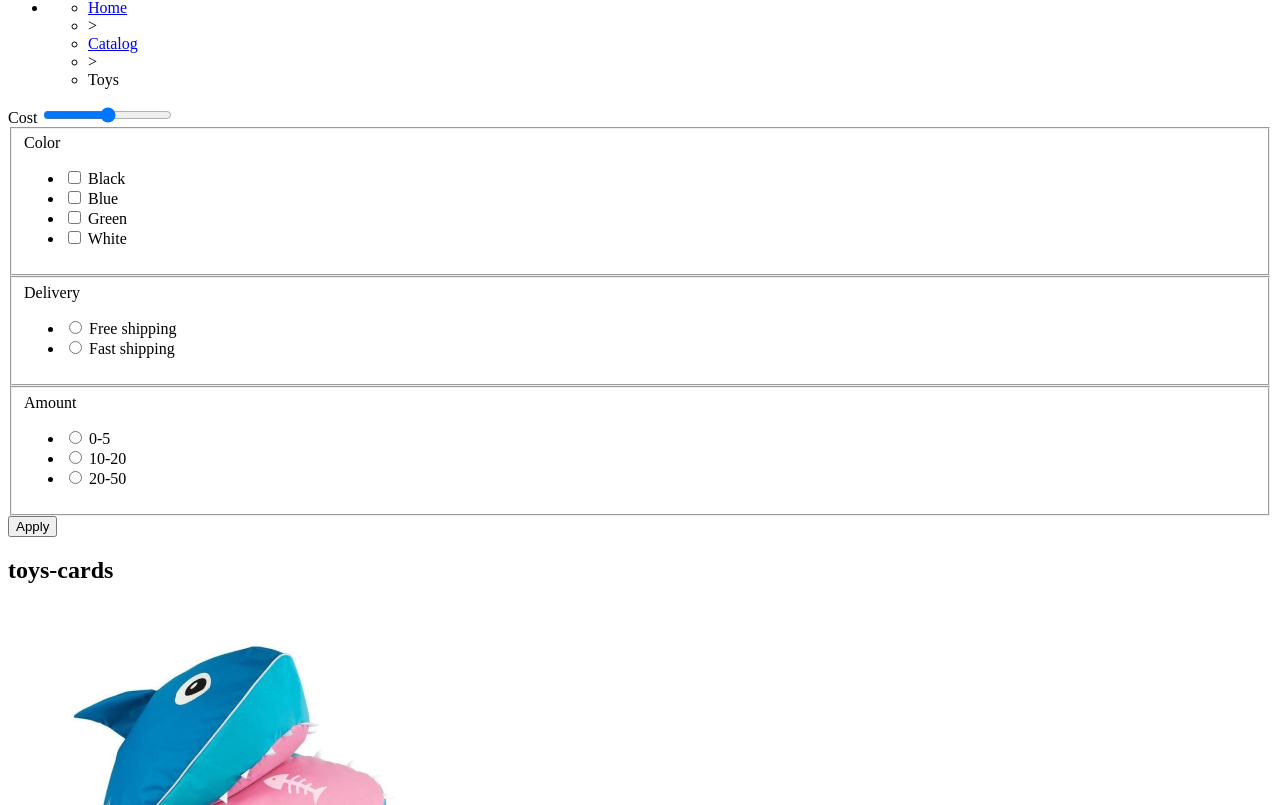
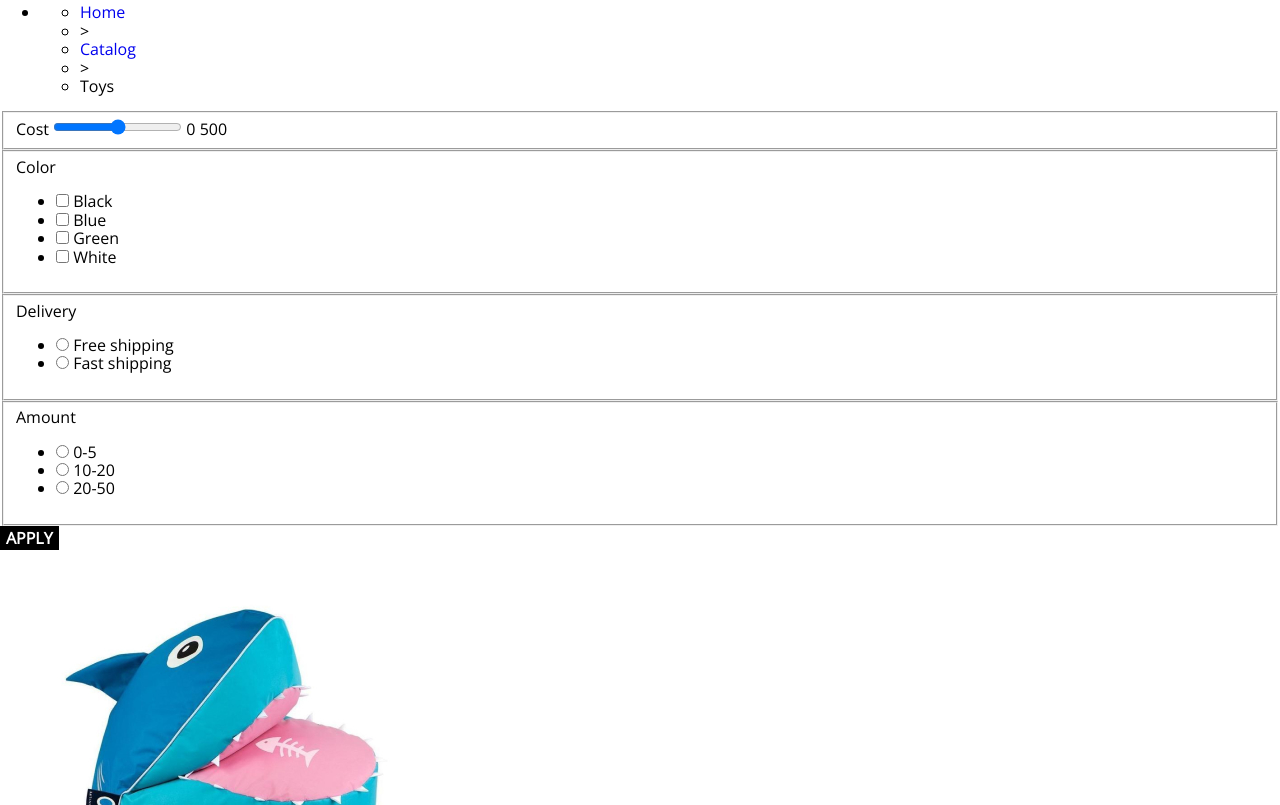
Before and after one commit to dl-academy-edu/mr-seliverstov-andrei-1, a plain HTML site: page pages/toys/index.html in a window 1280 px wide. Shown: the part 263-1068 px from the top of the page. Drawn offline with nearby package versions, Linux system fonts and the light colour scheme; files that its build step writes are made by us from their sources; files whose address does not match are found by name.

Commit message:
Update index.html
Внес range в отдельный fieldset, добавил параметр value, добавил картинкам ссылки

```diff
--- a/pages/toys/index.html
+++ b/pages/toys/index.html
@@ -3,7 +3,11 @@
 <head>
     <meta charset="UTF-8">
     <meta name="viewport" content="width=device-width, initial-scale=1.0">
-    <title>dlk</title>
+    <link href="https://fonts.googleapis.com/css2?family=Crimson+Text:ital,wght@1,400;1,700&family=Montserrat:wght@700&family=Open+Sans:ital,wght@0,400;1,700&display=swap" rel="stylesheet">
+    <link rel="stylesheet" href="https://necolas.github.io/normalize.css/8.0.1/normalize.css">
+    <link rel="stylesheet" href="/common.css">
+    <link rel="stylesheet" href="./style.css">
+    <title>DLK</title>
 </head>
 <body>
     <header class="header">
@@ -12,7 +16,7 @@
         </a>
         <nav class="header-navigation">
             <ul class="header-list">
-                <li><a class="header-navigation-link" href="#">Blog</a></li>
+                <li><a class="header-navigation-link" href="/pages/blog/">Blog</a></li>
                 <li><a class="header-navigation-link" href="/pages/catalog/">Catalog</a></li>
                 <li><a class="header-navigation-link" href="#">About Us</a></li>
             </ul>
@@ -38,75 +42,79 @@
             </ul>
         </section>
         <form action="/" class="parameters">
+            <fieldset>
                 <label class="parameter-settings">
-                Cost
-                <input class="range" type="range" name="cost" min="0" max="500">
+                    <span class="parameter-header">Cost</span>
+                    <input class="range" type="range" name="cost" min="0" max="500" step="10">
+                    <span class="choosen-parameters">0</span>
+                    <span class="choosen-parameters">500</span>
                 </label>
-            <fieldset class="color">
-                Color
+            </fieldset>
+            <fieldset>
+                <span class="parameter-header">Color</span>
                 <ul>
                     <li>
                         <label class="parameter-settings">
-                            <input class="color" name="black" type="checkbox">
-                            Black
+                            <input class="color" name="color" type="checkbox" value="black">
+                            <span class="choosen-parameters">Black</span>
                         </label>
                     </li>
                     <li>
                         <label class="parameter-settings">
-                            <input class="color" name="blue" type="checkbox">
-                            Blue
+                            <input class="color" name="color" type="checkbox" value="blue">
+                            <span class="choosen-parameters">Blue</span>
                         </label>
                     </li>
                     <li>
                         <label class="parameter-settings">
-                            <input class="color" name="green" type="checkbox">
-                            Green
+                            <input class="color" name="color" type="checkbox" value="green">
+                            <span class="choosen-parameters">Green</span>
                         </label>
                     </li>
                     <li>
                         <label class="parameter-settings">
-                            <input class="color" name="white" type="checkbox">
-                            White
+                            <input class="color" name="color" type="checkbox" value="white">
+                            <span class="choosen-parameters">White</span>
                         </label>
                     </li>
                 </ul>
             </fieldset>
-            <fieldset class="delivery">
-                Delivery
+            <fieldset>
+                <span class="parameter-header">Delivery</span>
                 <ul>
                     <li>
                         <label class="parameter-settings">
-                            <input class="delivery" name="shipping" type="radio">
-                            Free shipping
+                            <input class="delivery" name="shipping" type="radio" value="free">
+                            <span class="choosen-parameters">Free shipping</span>
                         </label>
                     </li>
                     <li>
                         <label class="parameter-settings">
-                            <input class="delivery" name="shipping" type="radio">
-                            Fast shipping
+                            <input class="delivery" name="shipping" type="radio" value="fast">
+                            <span class="choosen-parameters">Fast shipping</span>
                         </label>
                     </li>
                 </ul>
             </fieldset>
-            <fieldset class="amount">
-                Amount
+            <fieldset>
+                <span class="parameter-header">Amount</span>
                 <ul>
                     <li>
                         <label class="parameter-settings">
-                            <input class="amount" name="amount-of-goods" type="radio">
-                            0-5
+                            <input class="amount" name="amount-of-goods" type="radio" value="0-5">
+                            <span class="choosen-parameters">0-5</span>
                         </label>
                     </li>
                     <li>
                         <label class="parameter-settings">
-                            <input class="amount" name="amount-of-goods" type="radio">
-                            10-20
+                            <input class="amount" name="amount-of-goods" type="radio" value="10-20">
+                            <span class="choosen-parameters">10-20</span>
                         </label>
                     </li>
                     <li>
                         <label class="parameter-settings">
-                            <input class="amount" name="amount-of-goods" type="radio">
-                            20-50
+                            <input class="amount" name="amount-of-goods" type="radio" value="20-50">
+                            <span class="choosen-parameters">20-50</span>
                         </label>
                     </li>
                 </ul>
@@ -117,46 +125,58 @@
             <h2 class="hidden">toys-cards</h2>
             <ul class="toys-cards-list">
                 <li>
+                    <a href="#">
                         <img class="toys-image" src="/images/SHARKY-BEAN-BAG-CHAIR-COVER.jpg" alt="SHARKY BEAN BAG CHAIR COVER">
                         <p class="toy-description">SHARKY BEAN BAG CHAIR COVER</p>
                         <p class="toy-price">$60.00 USD</p>
+                    </a>
                 </li>
                 <li>
+                    <a href="#">
                         <img class="toys-image" src="/images/BRASS-DECO-FRAMES.jpg" alt="BRASS DECO FRAMES">
                         <p class="toy-description">BRASS DECO FRAMES</p>
                         <p class="toy-price">$66.00 USD</p>
+                    </a>
                 </li>
                 <li>
+                    <a href="#">
                         <img class="toys-image" src="/images/CIBO-FULL-APRON.jpg" alt="CIBO FULL APRON">
                         <p class="toy-description">CIBO FULL APRON</p>
                         <p class="toy-price">$60.00 USD</p>
+                    </a>
                 </li>
                 <li>
+                    <a href="#">
                         <img class="toys-image" src="/images/GATCHA-GATCHA-GUMBALL-MACHINE.jpg" alt="GATCHA GATCHA GUMBALL MACHINE">
                         <p class="toy-description">GATCHA GATCHA GUMBALL MACHINE</p>
                         <p class="toy-price">$56.00 USD</p>
+                    </a>
                 </li>
                 <li>
+                    <a href="#">
                         <img class="toys-image" src="/images/CHRISTMAS-ADVENT-SCENTED-CANDLE.jpg" alt="CHRISTMAS ADVENT SCENTED CANDLE">
                         <p class="toy-description">CHRISTMAS ADVENT SCENTED CANDLE</p>
                         <p class="toy-price">$29.00 USD</p>
+                    </a>
                 </li>
                 <li>
+                    <a href="#">
                         <img class="toys-image" src="/images/TANGLE-SPINNING-TEA-LIGHT.jpg" alt="TANGLE SPINNING TEA LIGHT">
                         <p class="toy-description">TANGLE SPINNING TEA LIGHT</p>
                         <p class="toy-price">$56.00 USD</p>
+                    </a>
                 </li>
             </ul>
             <section class="page-navigation">
                 <h2 class="hidden">pages</h2>
-                <span class="vector">&lt;</span>
+                <a class="vector" href="#">&lt;</a>
                 <ul class="pages">
-                    <li><span class="page-numbers">1</span></li>
-                    <li><span class="page-numbers">2</span></li>
-                    <li><span class="page-numbers">3</span></li>
-                    <li><span class="page-numbers">4</span></li>
+                    <li><a class="page-numbers" href="#">1</a></li>
+                    <li><a class="page-numbers" href="#">2</a></li>
+                    <li><a class="page-numbers" href="#">3</a></li>
+                    <li><a class="page-numbers" href="#">4</a></li>
                 </ul>
-                <span class="vector">&gt;</span>
+                <a class="vector" href="#">&gt;</a>
             </section>
         </section>
     </main>
@@ -165,7 +185,7 @@
             <h2 class="footer-navigation-heading">Navigation</h2>
             <ul class="footer-navigation-list">
                 <li><a class="footer-navigation-items" href="#">About Us</a></li>
-                <li><a class="footer-navigation-items" href="#">Blog</a></li>
+                <li><a class="footer-navigation-items" href="/pages/blog/">Blog</a></li>
                 <li><a class="footer-navigation-items" href="#">Design Services</a></li>
                 <li><a class="footer-navigation-items" href="#">Featured On</a></li>
                 <li><a class="footer-navigation-items" href="#">2018 Holiday Catalog</a></li>
@@ -173,8 +193,8 @@
             </ul>
         </section>
         <section class="footer-Customer-Information">
-            <h2 class="Customer-Information-heading">Customer Information</h2>
-            <ul class="Customer-Information-list">
+            <h2 class="footer-navigation-heading">Customer Information</h2>
+            <ul class="footer-navigation-list">
                 <li><a class="Customer-Information-item" href="#">Contact Us</a></li>
                 <li><a class="Customer-Information-item" href="#">Sale Exclusions</a></li>
                 <li><a class="Customer-Information-item" href="#">Shipping & Returns</a></li>
@@ -184,8 +204,12 @@
             </ul>
         </section>
         <section class="footer-connect">
-            <h2 class="footer-connect-heading">Connect</h2>
-            <div class="email">email</div>
+            <h2 class="footer-navigation-heading">Connect</h2>
+            <form action="/" class="footer-form">
+                <label class="footer-email-label">
+                    <input class="footer-email-label" type="email" name="email" placeholder="Email">
+                </label>
+            </form>
             <button class="footer-join-button button">Join</button>
             <ul class="footer-messengers">
                 <li><a class="footer-messenger-link"><img src="/images/facebook.svg" alt="facebook"></a></li>
@@ -198,6 +222,7 @@
             <li><p class="footer-bottom-rating">Company Rating &#9733; &#9733; &#9733; &#9733; &#9733;</p></li>
             <li><p class="footer-bottom-copyright">Copyright © 2018 Dlk • Design Life Kids</p></li>
             <li><p class="footer-bottom-web">Web Design — Direct Line Development</p></li>
+
         </ul>
     </footer>
 </body>
```
Lines whose indentation alone changed are shown as unchanged.
